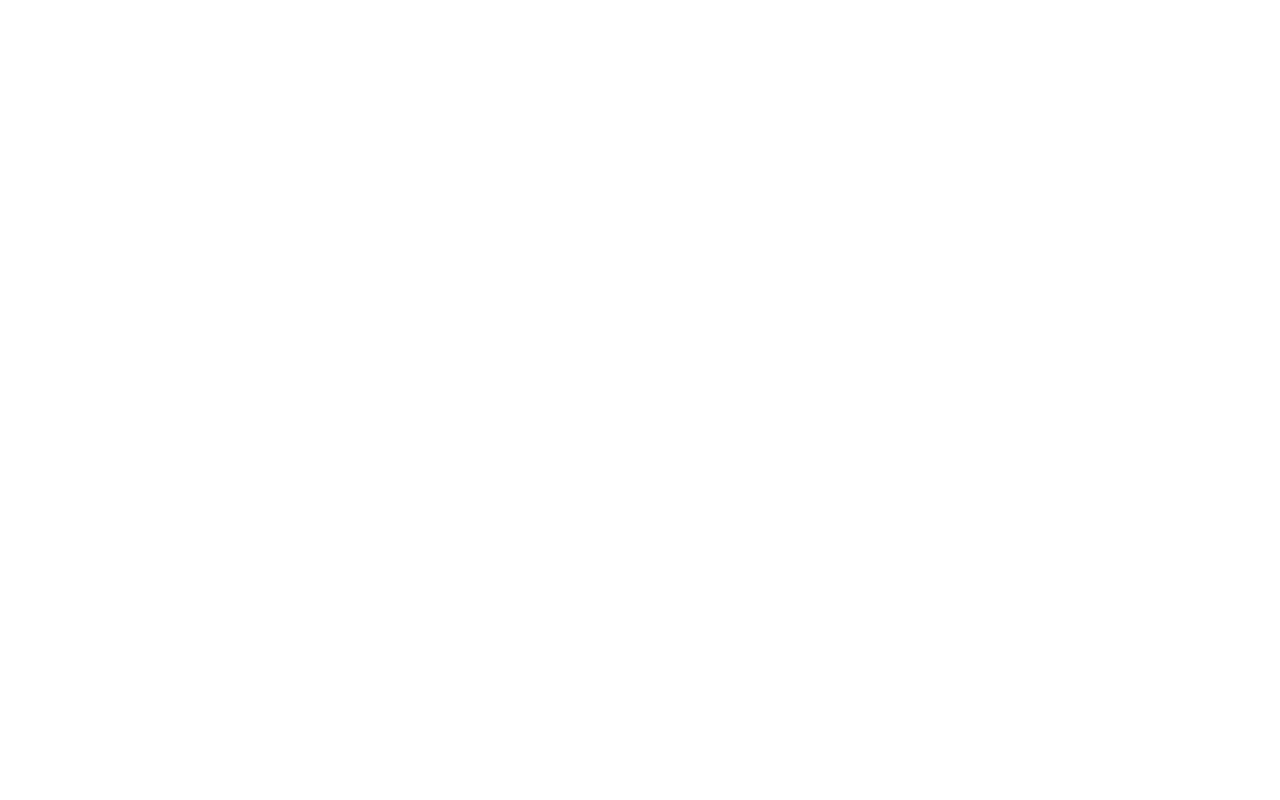
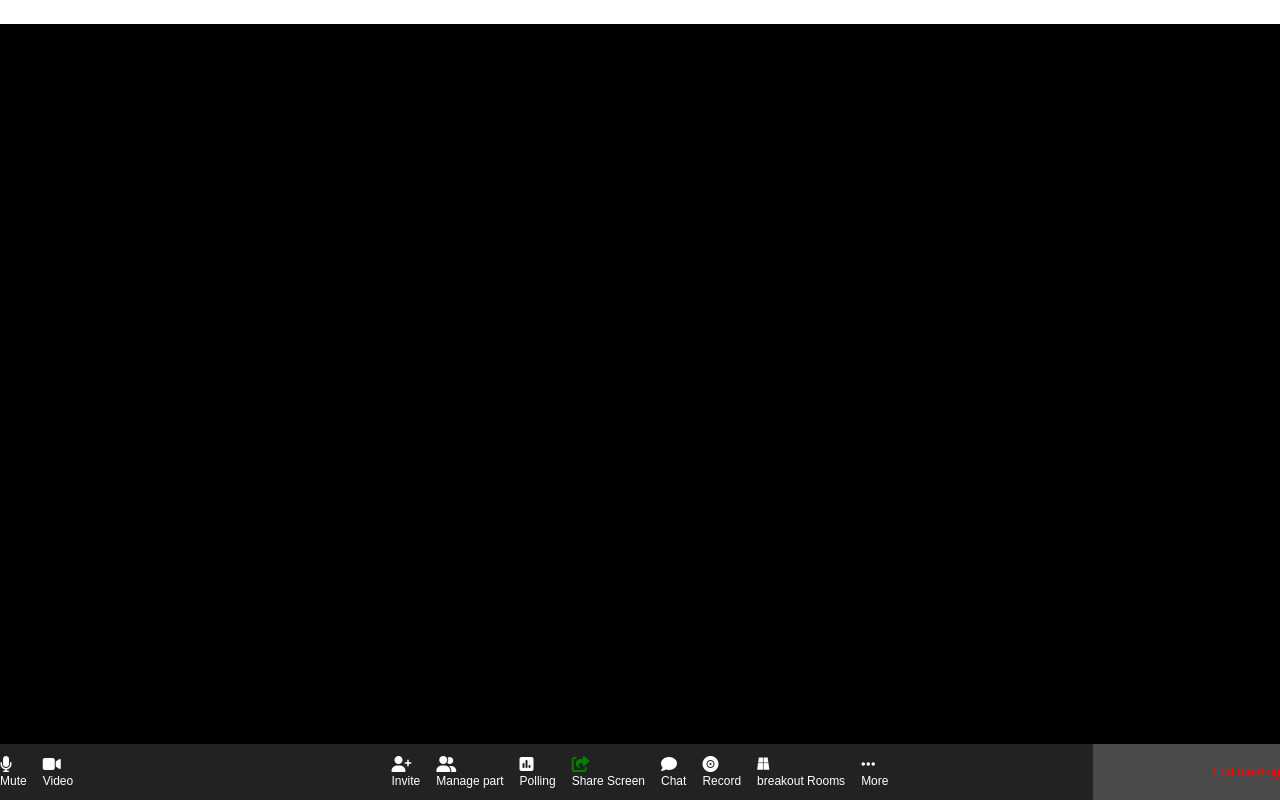
Before and after one commit to GiuseppeDeRosa1992/html-css-zoom, a plain HTML site: page index.html in a window 1280 px wide. Drawn offline with Linux system fonts and the light colour scheme.

Commit message:
added footer

```diff
--- a/css/style.css
+++ b/css/style.css
@@ -21,3 +21,61 @@ body {
     max-width: 1000px;
 
 }
+
+.flex {
+    display: flex;
+    align-items: center;
+}
+
+.jc-end {
+    justify-content: flex-end;
+}
+
+.jc-center {
+    justify-content: center;
+}
+/************** CSS HEADER **********/
+header{
+    height: 3vh;
+}
+
+/*************** CSS MAIN ***************/
+main{
+    height: 90vh;
+    background-color: #000000;
+}
+
+/************ CSS FOOTER *************/
+footer{
+    height: 7vh;
+    background-color: #222222;
+}
+
+footer .flex{
+    height: 100%;
+    gap: 1rem;
+}
+
+footer .fs-12 {
+    font-size: 12px;
+}
+
+.small-footer {
+    width: 15%;
+}
+
+.big-footer {
+    width: 70%;
+}
+
+footer .bg-gray {
+    background-color: #4A4A4A;
+}
+
+footer .c-red {
+    color: red;
+}
+
+footer .c-green {
+    color: green;
+}
--- a/index.html
+++ b/index.html
@@ -1,4 +1,4 @@
-<!DOCTYPE html>
+    <!DOCTYPE html>
 <html lang="en">
 <head>
     <meta charset="UTF-8">
@@ -23,7 +23,57 @@
 
         <!-- Footer con font awesome -->
         <footer>
+            <div class="flex">
+                <div class="small-footer flex">
+                    <div>
+                        <i class="fa-solid fa-microphone"></i>
+                        <div class="fs-12">Mute</div>
+                    </div>
+                    <div>
+                        <i class="fa-solid fa-video"></i>
+                        <div class="fs-12">Video</div>
+                    </div>
+                </div>
 
+                <div class="big-footer flex jc-center">
+                    <div>
+                        <i class="fa-solid fa-user-plus"></i>
+                        <div class="fs-12">Invite</div>
+                    </div>
+                    <div>
+                        <i class="fa-solid fa-user-group"></i>
+                        <div class="fs-12">Manage part</div>
+                    </div>
+                    <div>
+                        <i class="fa-solid fa-square-poll-vertical"></i>
+                        <div class="fs-12">Polling</div>
+                    </div>
+                    <div>
+                        <i class="fa-solid fa-share-from-square c-green"></i>
+                        <div class="fs-12">Share Screen</div>
+                    </div>
+                    <div>
+                        <i class="fa-solid fa-comment"></i>
+                        <div class="fs-12">Chat</div>
+                    </div>
+                    <div>
+                        <i class="fa-solid fa-record-vinyl"></i>
+                        <div class="fs-12">Record</div>
+                    </div>
+                    <div>
+                        <i class="fa-brands fa-windows fa-rotate-90 fa-sm"></i>
+                        <div class="fs-12">breakout Rooms</div>
+                    </div>
+                    <div>
+                        <i class="fa-solid fa-ellipsis"></i>
+                        <div class="fs-12">More</div>
+                    </div>
+                </div>
+
+                <div class="small-footer flex jc-end bg-gray">
+                    <div class="fs-12 c-red">End meeting</div>
+                </div>
+            </div>
         </footer>
     </div>
 
```
